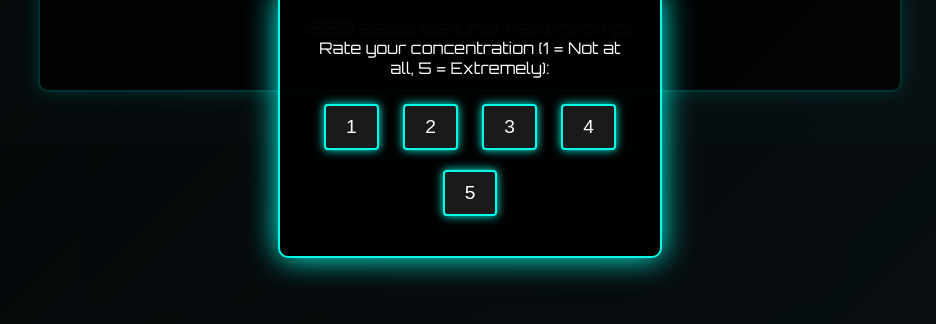
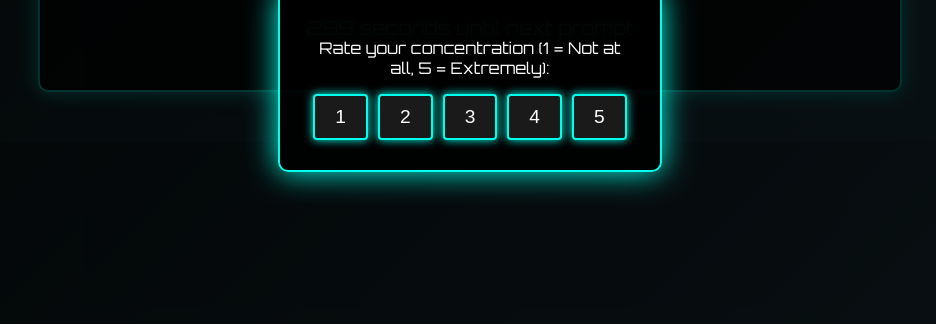
Before and after one commit to Dsoh2025/Response-Collector, a plain HTML site: page index.html in a window 1280 px wide. Both pictures are taken after a click on the element "America". Shown: the part 202-526 px from the top of the page, without its empty margins (170-1106 px from the left). Drawn offline with Linux system fonts and the light colour scheme.

Commit message:
Update index1.html

```diff
--- a/index.html
+++ b/index.html
@@ -98,10 +98,16 @@
       width: 320px;
       box-shadow: 0 0 30px #00ffea;
     }
+    /* Rating Buttons Container - new flex layout */
+    #ratingButtons {
+      display: flex;
+      justify-content: center;
+      flex-wrap: nowrap;
+      gap: 10px; /* Optional spacing between buttons */
+    }
     /* Rating Buttons */
     #ratingButtons button {
       padding: 10px 20px;
-      margin: 10px;
       border: 2px solid #00ffea;
       border-radius: 4px;
       cursor: pointer;
```
